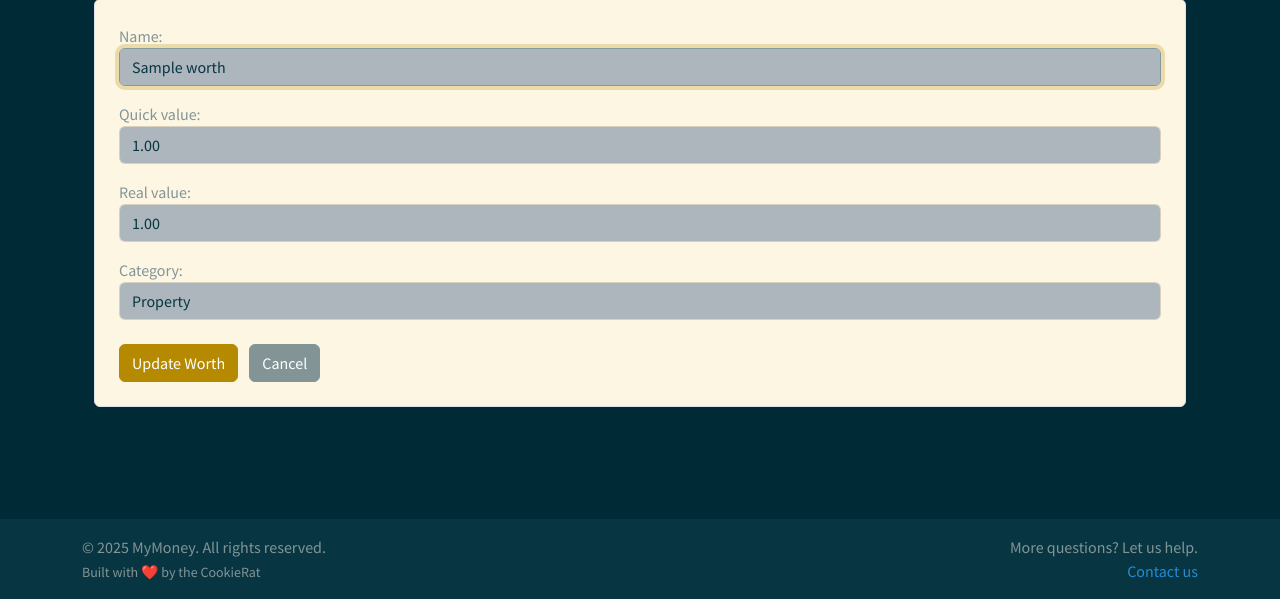
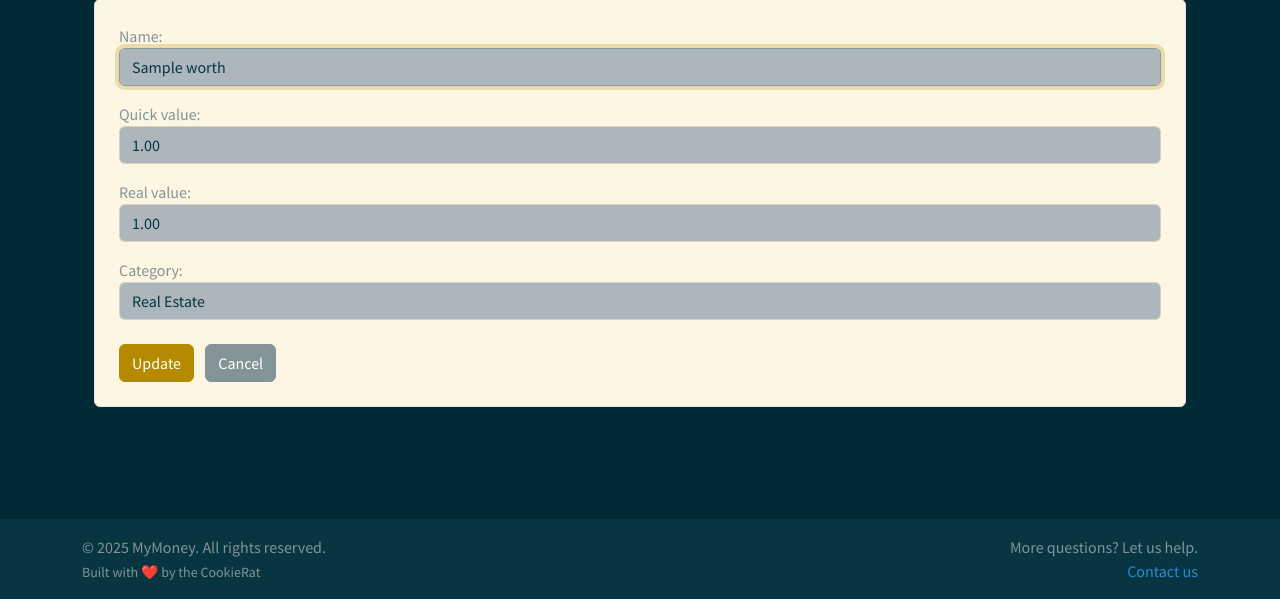
Before and after one commit to dhorsten101/myMoney, a Django app: page /worth/1/edit/ in a window 1280 px wide. Shown: the part 201-800 px from the top of the page. Run offline with Django 5.2, Linux system fonts and the light colour scheme; a user stored in the database is signed in; tables that the repository leaves empty hold one stand-in row (values such as "Sample post"); some libraries are stand-ins or nearby versions.

Commit message:
mchanged property to real estate

```diff
--- a/templates/worth_form.html
+++ b/templates/worth_form.html
@@ -42,17 +42,12 @@
                 {{ form.category|add_class:"form-control" }}
             </div>
 
-            {#            <div class="mb-3">#}
-            {#                {{ form.notes.label_tag }}#}
-            {#                {{ form.notes|add_class:"form-control" }}#}
-            {#            </div>#}
-
             <div class="mt-4">
                 <button type="submit" class="btn btn-primary">
                     {% if form.instance.id %}
-                        Update Worth
+                        Update
                     {% else %}
-                        Create Worth
+                        Create
                     {% endif %}
                 </button>
                 <a href="{% url 'worth_list' %}" class="btn btn-secondary ms-2">Cancel</a>
--- a/templates/worth_list.html
+++ b/templates/worth_list.html
@@ -34,7 +34,7 @@
                     <tr class="table-success opacity-75" style="border: none;">
                         <th class="border-0">Name</th>
                         <th class="border-0">Real Value</th>
-                        <th class="border-0">Quick Value</th>
+                        <th class="border-0">Quick Sale</th>
                         <th class="border-0">Created At</th>
                         <th class="border-0">Updated At</th>
                         <th class="border-0">Actions</th>
--- a/worth/models.py
+++ b/worth/models.py
@@ -3,8 +3,7 @@ from django.db import models
 
 class Worth(models.Model):
 	CATEGORY_CHOICES = [
-		("property", "Property"),
-		("houses", "Houses"),
+		("real_estate", "Real Estate"),
 		("cash", "Cash"),
 		("investments", "Investments"),
 		("shares", "Shares"),
```
Also changed, not shown: templates/weight_list.html (+12 -3 lines), worth/migrations/0002_alter_worth_category.py (added), worth/migrations/0003_alter_worth_category.py (added).
